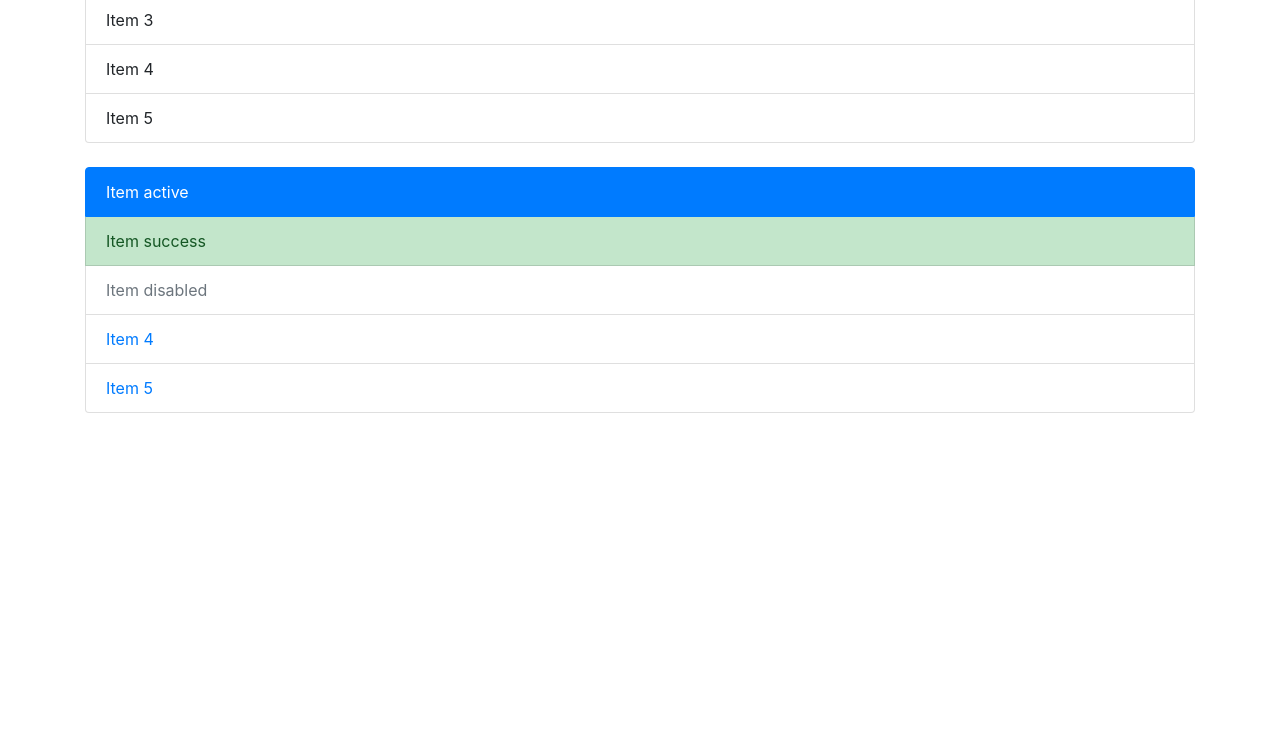
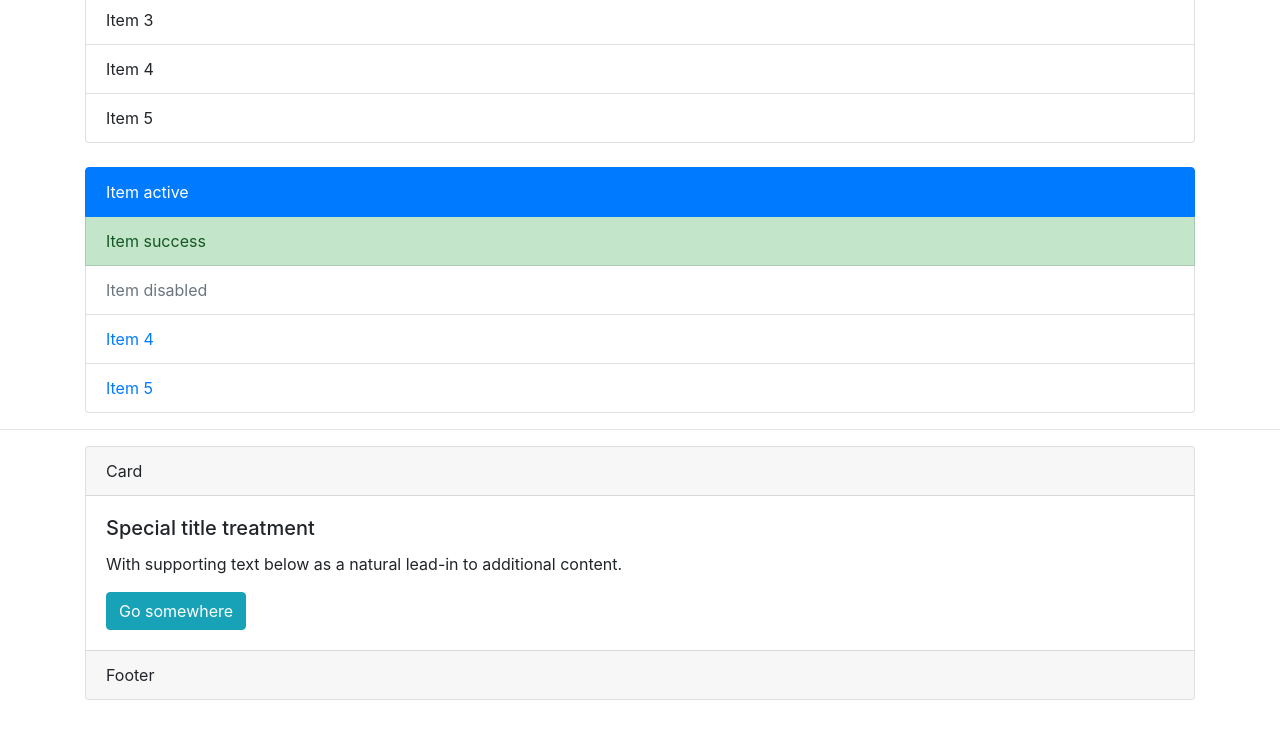
Before and after one commit to ShaMweLa/bootstrap-cheatsheet, a plain HTML site: page index.html in a window 1280 px wide. Shown: the part 2456-3194 px from the top of the page. Drawn offline with nearby package versions, Linux system fonts and the light colour scheme.

Commit message:
added Cards

```diff
--- a/index.html
+++ b/index.html
@@ -272,6 +272,26 @@
     </div>
   </div>
 
+  <hr>
+
+  <!-- CARDS -->
+  <div class="container">
+    <div class="card">
+      <div class="card-header">
+        Card
+      </div>
+      <div class="card-body">
+        <h5 class="card-title">Special title treatment</h5>
+        <p class="card-text">With supporting text below as a natural lead-in to additional content.</p>
+        <a href="#" class="btn btn-info">Go somewhere</a>
+      </div>
+
+      <div class="card-footer">
+        Footer
+      </div>
+    </div>
+  </div>
+
 
 
   <div style="height: 400px;"></div>
```
